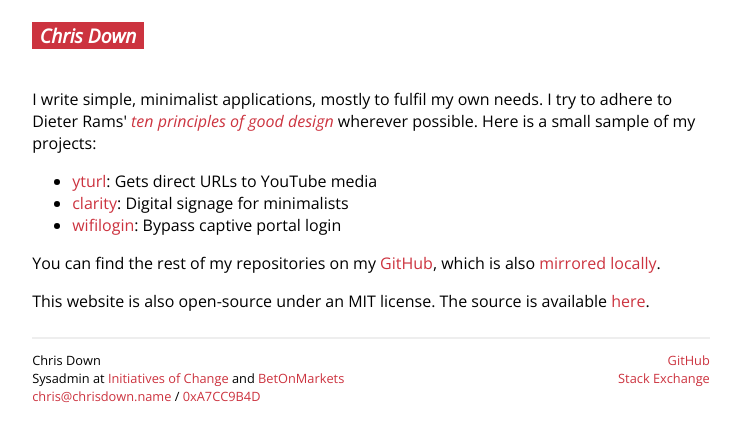
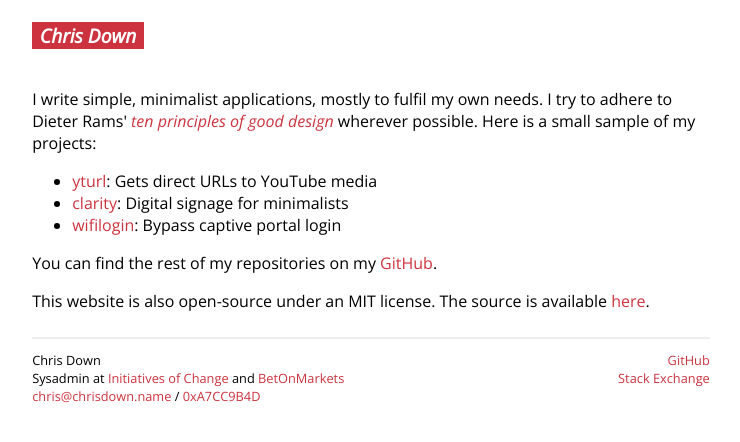
Before and after one commit to cdown/chrisdown.name, a Jekyll site: the page built from index.html, in a window 1280 px wide. Shown: the top 442 px of the page, without its empty margins (269-1009 px from the left). Built offline with Jekyll 4.4.1, drawn with Linux system fonts in a browser that asks for light colours.

Commit message:
Internal git is gone.

```diff
--- a/_config.yml
+++ b/_config.yml
@@ -8,7 +8,6 @@ links:
     bom: &bom-url "https://betonmarkets.com"
     github: &github-url "https://github.com/cdown"
     stackexchange: &stackexchange-url "http://stackexchange.com/users/912213/chris-down?tab=accounts"
-    internal-git: &internal-git "http://git.chrisdown.name"
 
 personal:
     name: *name
--- a/index.html
+++ b/index.html
@@ -7,7 +7,7 @@ title: Chris Down
 <h1>Blog posts</h1>
 <ul>
     {% for post in site.posts %}
-        <li><span>{{ post.date | date_to_string }}</span> &raquo; <a href="{{ post.url }}">{{ post.title }}</a></li>
+        <li><a href="{{ post.url }}">{{ post.title }}</a></li>
     {% endfor %}
 </ul>
 
@@ -21,6 +21,6 @@ title: Chris Down
     {% endfor %}
 </ul>
 
-<p>You can find the rest of my repositories on my <a href="{{ site.links.github }}">GitHub</a>, which is also <a href="{{ site.links.internal-git }}">mirrored locally</a>.</p>
+<p>You can find the rest of my repositories on my <a href="{{ site.links.github }}">GitHub</a>.</p>
 
 <p>This website is also open-source under an MIT license. The source is available <a href="https://github.com/cdown/cdown.github.com/">here</a>.</p>
```
